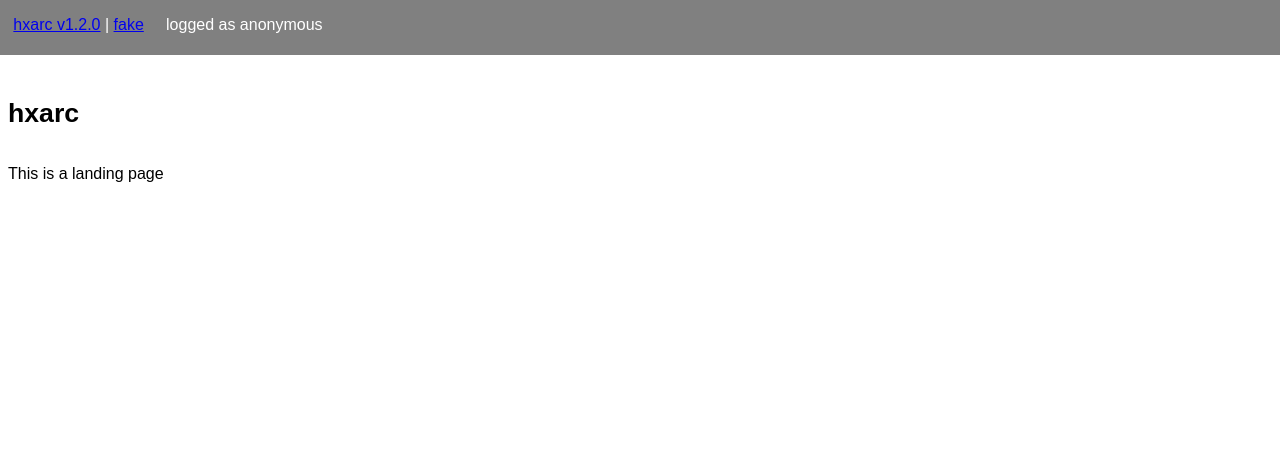
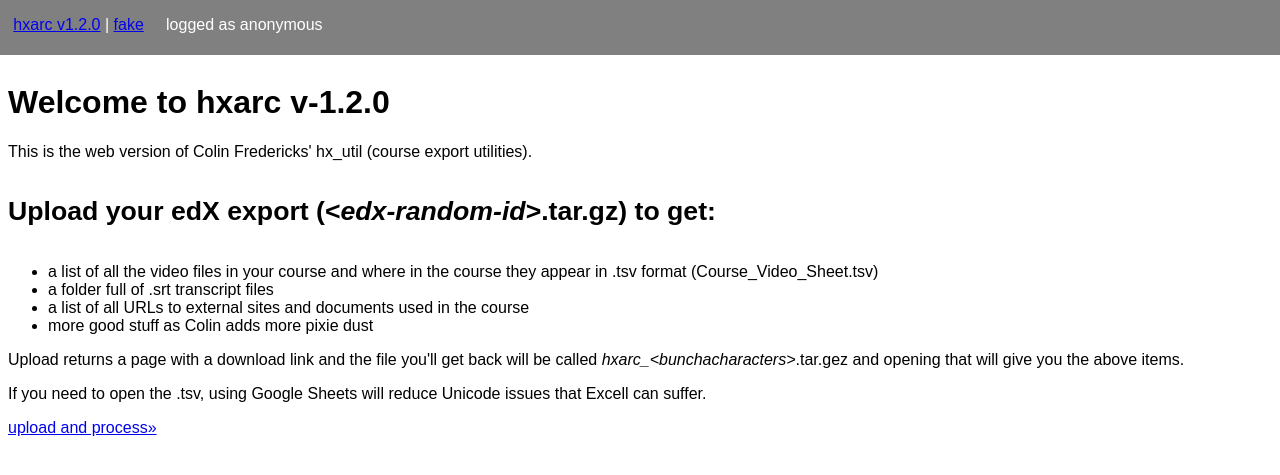
Before and after one commit to nmaekawa/hxarc, a Django app: page /upload/ in a window 1280 px wide. Shown: the top 475 px of the page. Run offline with Django 3.2, Linux system fonts and the light colour scheme.

Commit message:
text in landing page
- uses lti_person_sourcedid for username
- disables upload button from form after pressed
- todo: still has subproc_id in template for reverse(url)

```diff
--- a/hxarc/settings/prod.py
+++ b/hxarc/settings/prod.py
@@ -210,11 +210,6 @@ HXARC_UPLOAD_DIR = MEDIA_ROOT
 HXARC_UPLOAD_FILENAME = os.environ.get(
     'HXARC_UPLOAD_FILENAME', 'export')
 
-wrapper_fake_path = os.path.join(BASE_DIR, 'files/hxarc_wrapper.sh')
-HXARC_SCRIPT_PATH = json.loads(os.environ.get(
-    'HXARC_SCRIPT_PATH',
-    '{"fake": "' + wrapper_fake_path + '"}'))
-
 HXARC_SUBPROCS = {
     'sample': {  # subproc_id
         'wrapper_path': os.path.join(BASE_DIR, 'files/hxarc_wrapper.sh'),
--- a/upload/templates/upload/landing.html
+++ b/upload/templates/upload/landing.html
@@ -2,7 +2,25 @@
 
 {% block content %}
     <main>
-        <h4>hxarc</h4>
-        <p>This is a landing page</p>
+    <h1>Welcome to hxarc v-{{ hxarc_version }}</h1>
+    <p> This is the web version of Colin Fredericks' hx_util (course export
+    utilities).</p>
+
+    <h4>Upload your edX export (&lt;<em>edx-random-id</em>&gt;.tar.gz) to get:</h4>
+    <ul>
+        <li>a list of all the video files in your course and where in the
+            course they appear in .tsv format (Course_Video_Sheet.tsv)</li>
+        <li>a folder full of .srt transcript files</li>
+        <li>a list of all URLs to external sites and documents used in the
+            course</li>
+        <li>more good stuff as Colin adds more pixie dust</li>
+    </ul>
+    <p>Upload returns a page with a download link and the file you'll get back
+    will be called <em>hxarc_&lt;bunchacharacters&gt;</em>.tar.gez and opening
+    that will give you the above items.</p>
+    <p>If you need to open the .tsv, using Google Sheets will reduce Unicode
+    issues that Excell can suffer.</p>
+
+    <p><a href="{% url 'hx_util' %}">upload and process&raquo;</a></p>
     </main>
 {% endblock %}
--- a/upload/templates/upload/upload_form.html
+++ b/upload/templates/upload/upload_form.html
@@ -3,11 +3,12 @@
 {% block content %}
     <main id="main-form">
     <h4>{{ subproc_name }} v{{ subproc_version }}</h4>
-        <form action="{{ form_action }}" method="post" enctype="multipart/form-data">
+        <form action="{{ form_action }}" method="post" enctype="multipart/form-data"
+            onsubmit="submit_upload.disabled=true; return true;">
             {% csrf_token %}
             <label for="course_tarball">course export tarball</label><br>
             <input name="course_tarball" id="course_tarball" type="file" required /><br>
-            <input type="submit" value="upload"/>
+            <input name="submit_upload" type="submit" value="upload"/>
         </form>
     </main>
 {% endblock %}
```
